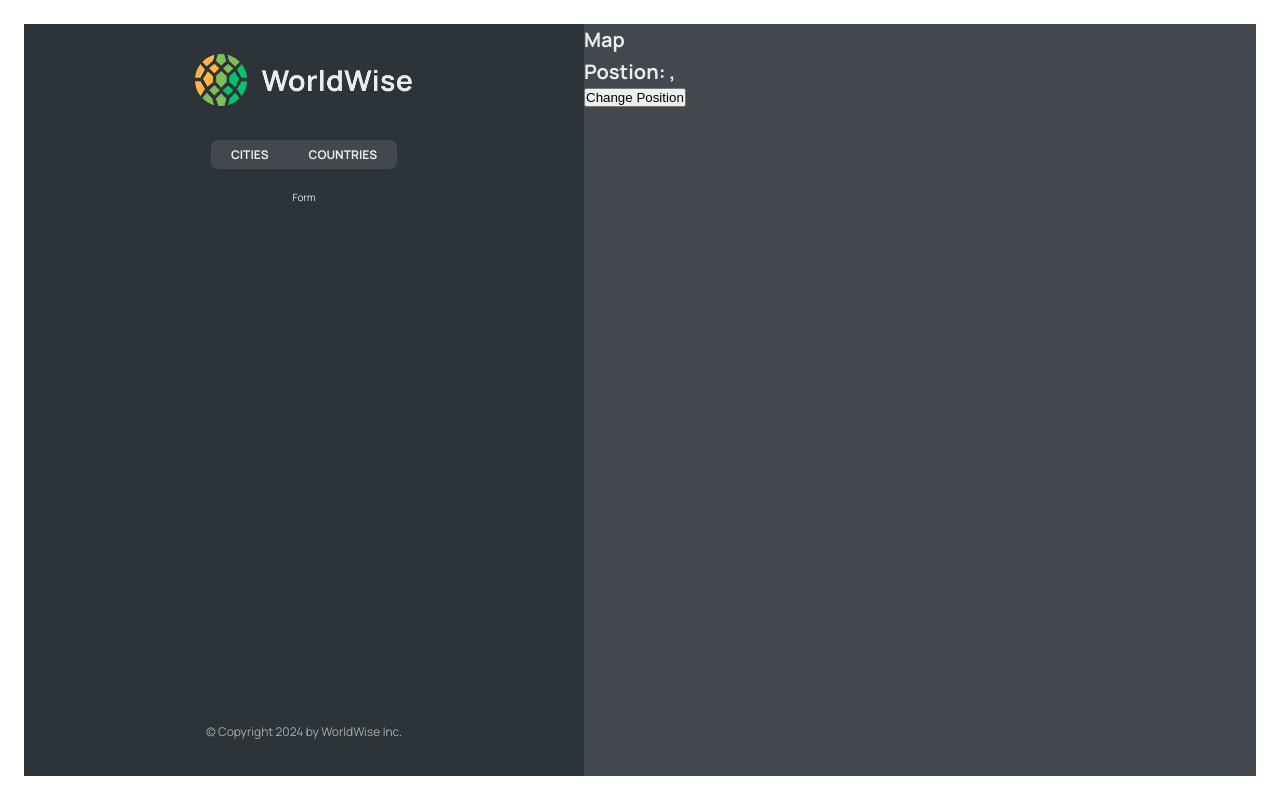
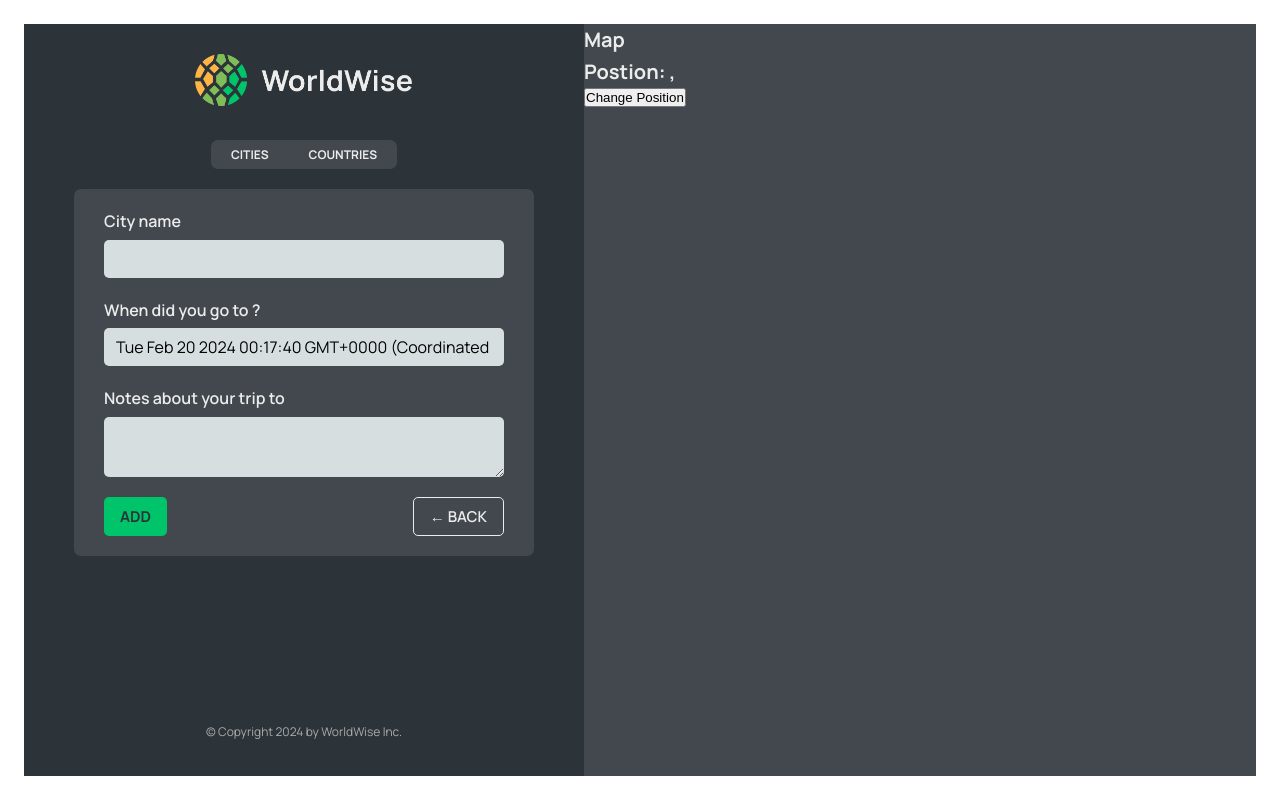
Before and after one commit to SeunSarumi/World-Wise, a React (Vite) app: page /app/form in a window 1280 px wide. Built offline with nearby package versions, Linux system fonts and the light colour scheme; data requests are answered from the project's data file.

Commit message:
navigation to go back

```diff
--- a/src/App.jsx
+++ b/src/App.jsx
@@ -10,6 +10,7 @@
 import City from "./components/City";
 import CityList from "./components/CityList";
 import CountryList from "./components/CountryList";
+import Form from "./components/Form";
 
 const BASE_URL = "http://localhost:8000";
 
@@ -54,7 +55,7 @@
             path="countries"
             element={<CountryList cities={cities} isLoading={isLoading} />}
           />
-          <Route path="form" element={<p>Form</p>} />
+          <Route path="form" element={<Form />} />
         </Route>
         <Route path="*" element={<PageNotFound />} />
       </Routes>
--- /dev/null
+++ b/src/components/Button.jsx
@@ -0,0 +1,11 @@
+import styles from "./Button.module.css";
+
+function Button({ children, onClick, type }) {
+  return (
+    <button onClick={onClick} className={`${styles.btn} ${styles[type]}`}>
+      {children}
+    </button>
+  );
+}
+
+export default Button;
--- a/src/components/CountryList.jsx
+++ b/src/components/CountryList.jsx
@@ -20,7 +20,7 @@
   return (
     <ul className={styles.countryList}>
       {countries.map((country) => (
-        <CountryItem country={country} />
+        <CountryItem country={country} key={country.country} />
       ))}
     </ul>
   );
--- a/src/components/Form.jsx
+++ b/src/components/Form.jsx
@@ -3,6 +3,8 @@
 import { useState } from "react";
 
 import styles from "./Form.module.css";
+import Button from "./Button";
+import { useNavigate } from "react-router-dom";
 
 export function convertToEmoji(countryCode) {
   const codePoints = countryCode
@@ -13,6 +15,8 @@
 }
 
 function Form() {
+  const navigate = useNavigate();
+
   const [cityName, setCityName] = useState("");
   const [country, setCountry] = useState("");
   const [date, setDate] = useState(new Date());
@@ -49,8 +53,17 @@
       </div>
 
       <div className={styles.buttons}>
-        <button>Add</button>
-        <button>&larr; Back</button>
+        <Button type="primary">Add</Button>
+        <Button
+          type="back"
+          onClick={(e) => {
+            e.preventDefault();
+
+            navigate(-1);
+          }}
+        >
+          &larr; Back
+        </Button>
       </div>
     </form>
   );
--- a/src/components/Map.jsx
+++ b/src/components/Map.jsx
@@ -1,14 +1,21 @@
-import { useSearchParams } from "react-router-dom";
+import { useNavigate, useSearchParams } from "react-router-dom";
 import styles from "./Map.module.css";
 
 function Map() {
+  const navigate = useNavigate();
+
   const [searchParams, setSearchParams] = useSearchParams();
 
   const lat = searchParams.get("lat");
   const lng = searchParams.get("lng");
 
   return (
-    <div className={styles.mapContainer}>
+    <div
+      className={styles.mapContainer}
+      onClick={() => {
+        navigate("form");
+      }}
+    >
       <h1>Map</h1>
       <h1>
         Postion: {lat}, {lng}
```
